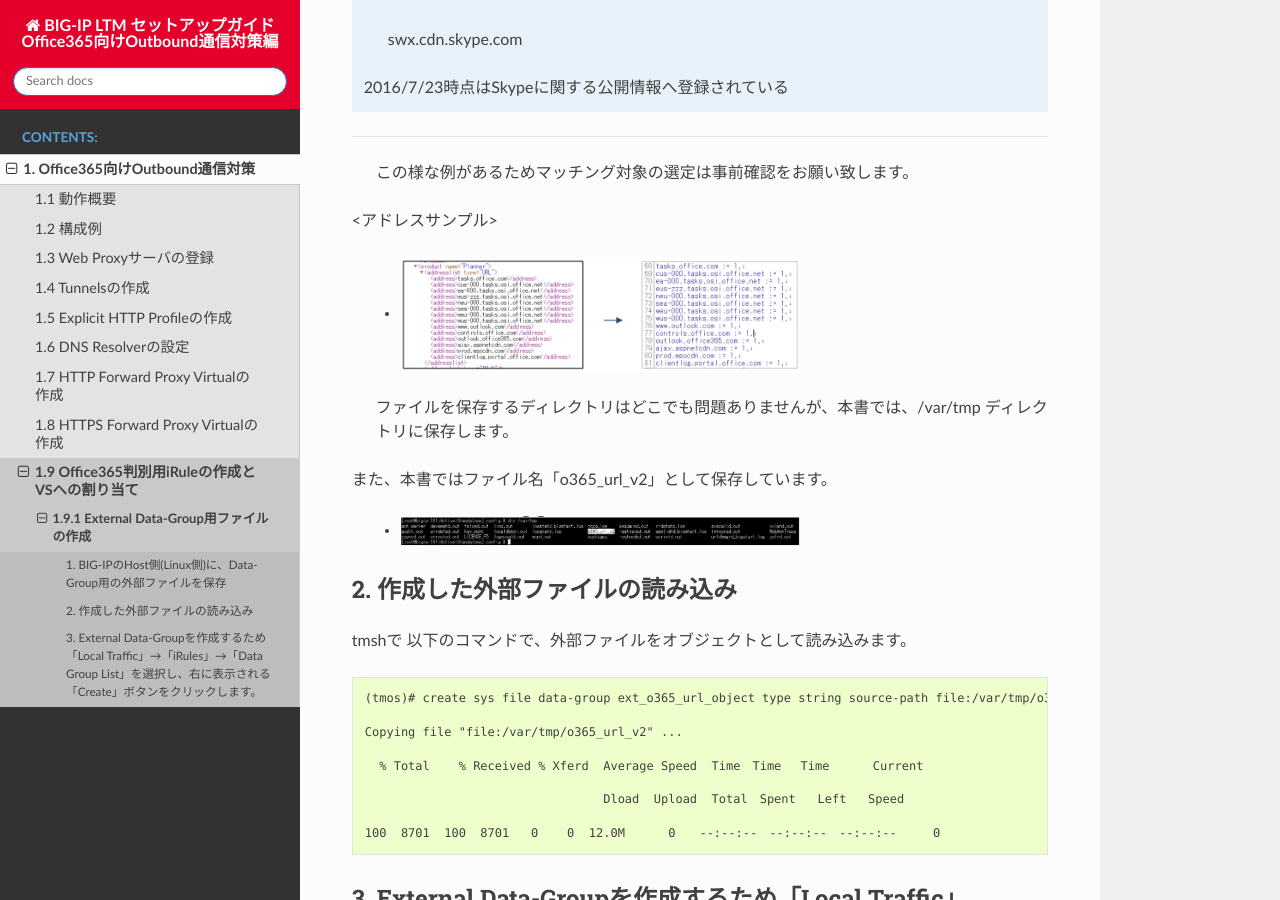
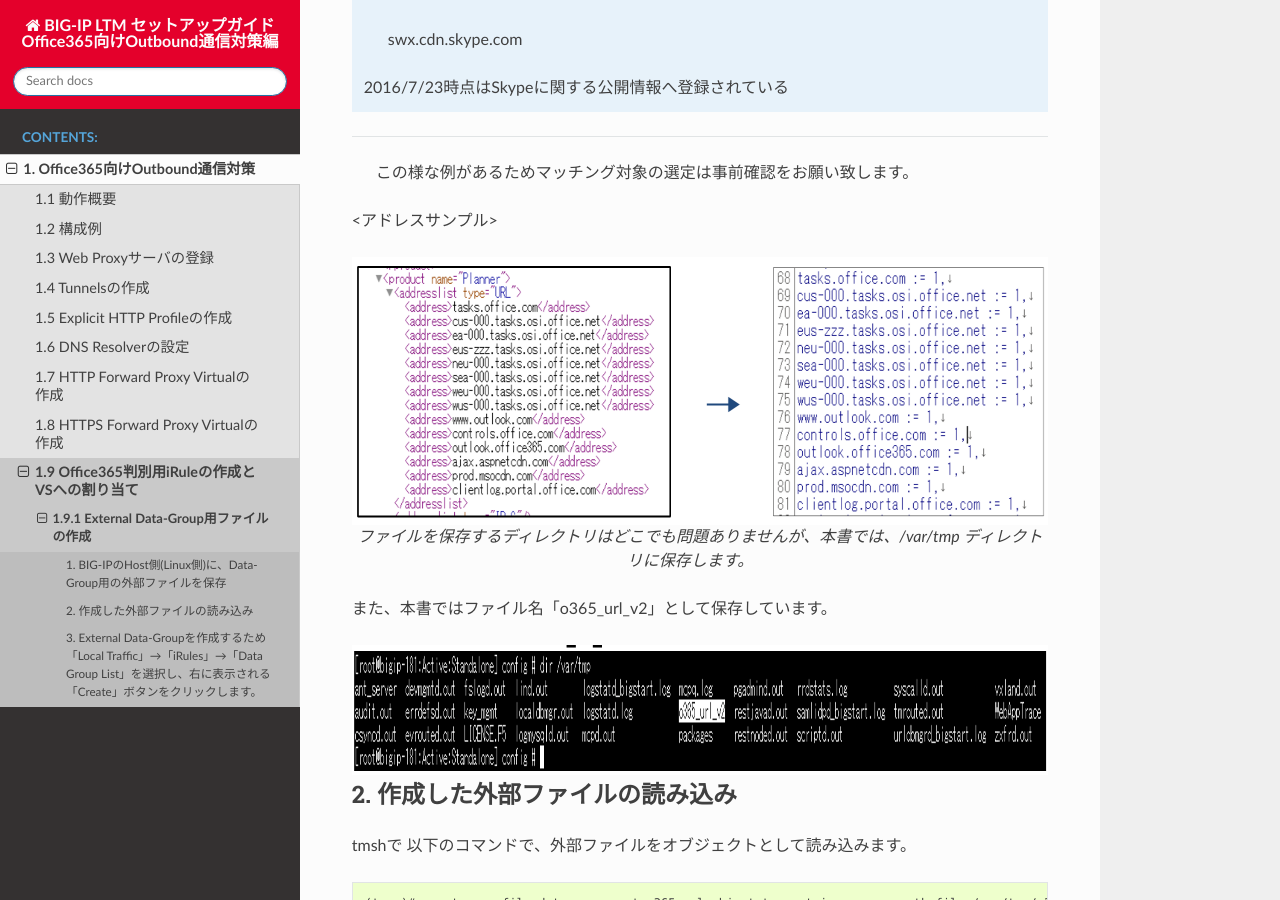
Before and after one commit to BeF5/f5j-local-breakout, a Sphinx documentation site: the page built from docs/content02/module09/class01/class01.rst, in a window 1280 px wide and 900 px high, scrolled down 688 px. Built offline with Sphinx 7.4.7 and the Read the Docs theme 2.0.0, drawn with Linux system fonts in a browser that asks for light colours.

Commit message:
Update class01.rst

```diff
--- a/docs/content02/module09/class01/class01.rst
+++ b/docs/content02/module09/class01/class01.rst
@@ -29,17 +29,18 @@
 
 <アドレスサンプル>
 
-   - .. image:: ./images/Picture1.png
-       :width: 400
-
+.. figure:: images/Picture1.png
+   :scale: 50%
+   :align: center
 
    ファイルを保存するディレクトリはどこでも問題ありませんが、本書では、/var/tmp ディレクトリに保存します。
 
 また、本書ではファイル名「o365_url_v2」として保存しています。
 
 
-   - .. image:: ./images/Picture2.png
-       :width: 400
+.. figure:: images/Picture2.png
+   :scale: 50%
+   :align: center
 
 
 2. 作成した外部ファイルの読み込み
```
